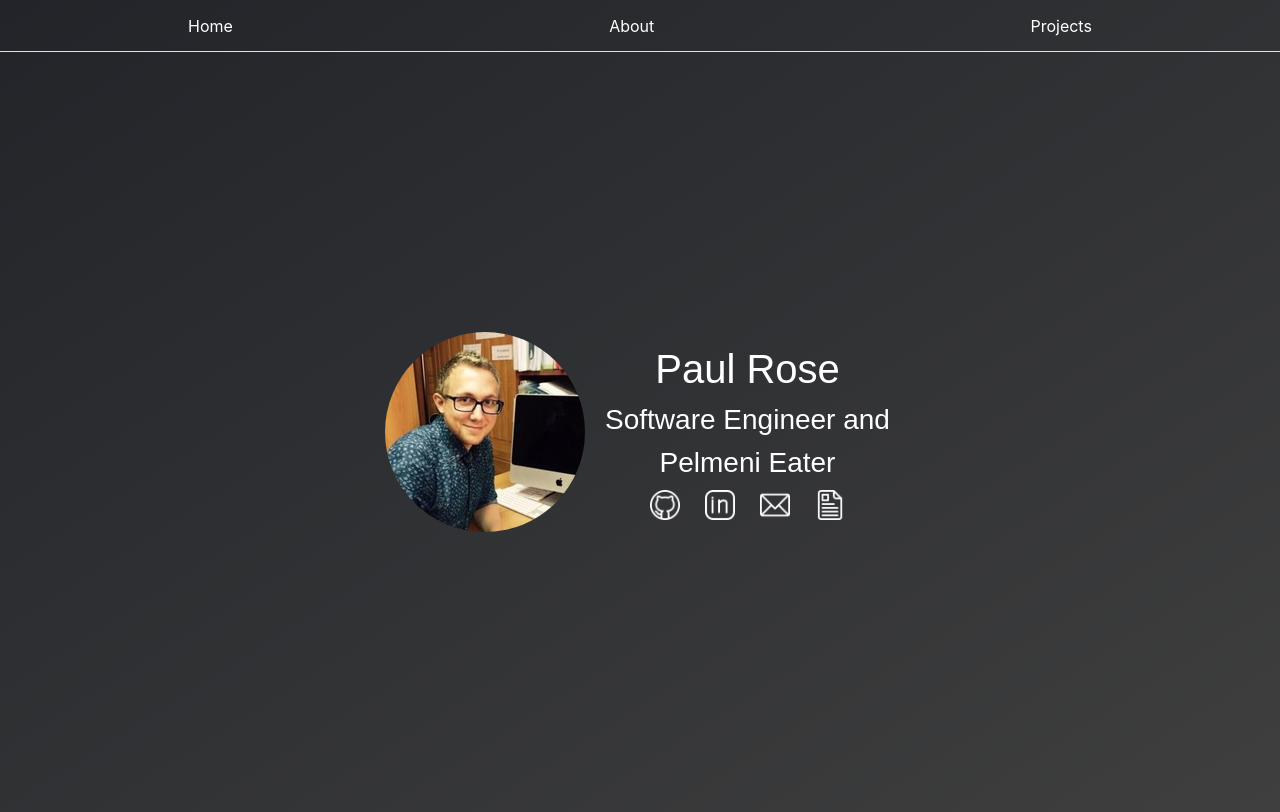
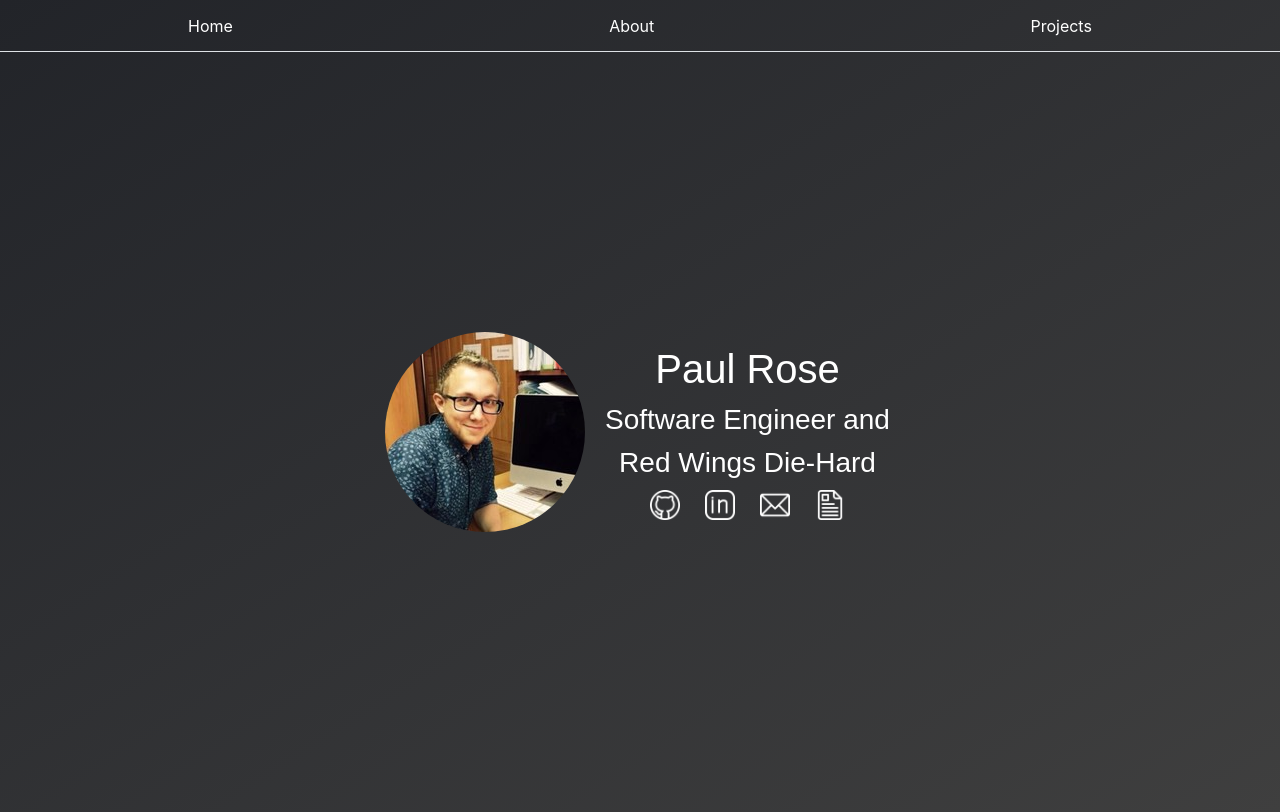
Before and after one commit to rose-paul/personal_site, a React app: page / in a window 1280 px wide. Built offline with nearby package versions, Linux system fonts and the light colour scheme.

Commit message:
refactor info

```diff
--- a/frontend/carousel.jsx
+++ b/frontend/carousel.jsx
@@ -2,8 +2,8 @@ import React, { useEffect, useState } from 'react';
 
 const Carousel = () => {
 
-    const facts = ["Pelmeni Eater", "Paul van Dyk Fanatic", "Cat Lover"]
-    const [display, setDisplay] = useState("Pelmeni Eater");
+    const facts = ["Paul van Dyk Fanatic", "Naan Consumer", "Pelmeni Enthusiast", "Red Wings Die-Hard"]
+    const [display, setDisplay] = useState("Paul van Dyk Fanatic");
     const len = facts.length;
     let index = 1;
 
--- a/frontend/facts.jsx
+++ b/frontend/facts.jsx
@@ -22,7 +22,7 @@ const Facts = () => (
         </Accordion.Toggle>
       </Card.Header>
       <Accordion.Collapse eventKey="1">
-        <Card.Body>Addding to this site / Moscow Cows</Card.Body>
+        <Card.Body>Adding to this site / Moscow Cows</Card.Body>
       </Accordion.Collapse>
     </Card>
     <Card>
```
Also changed, not shown: 1 other file (tests, documents, lock files or other folders).
